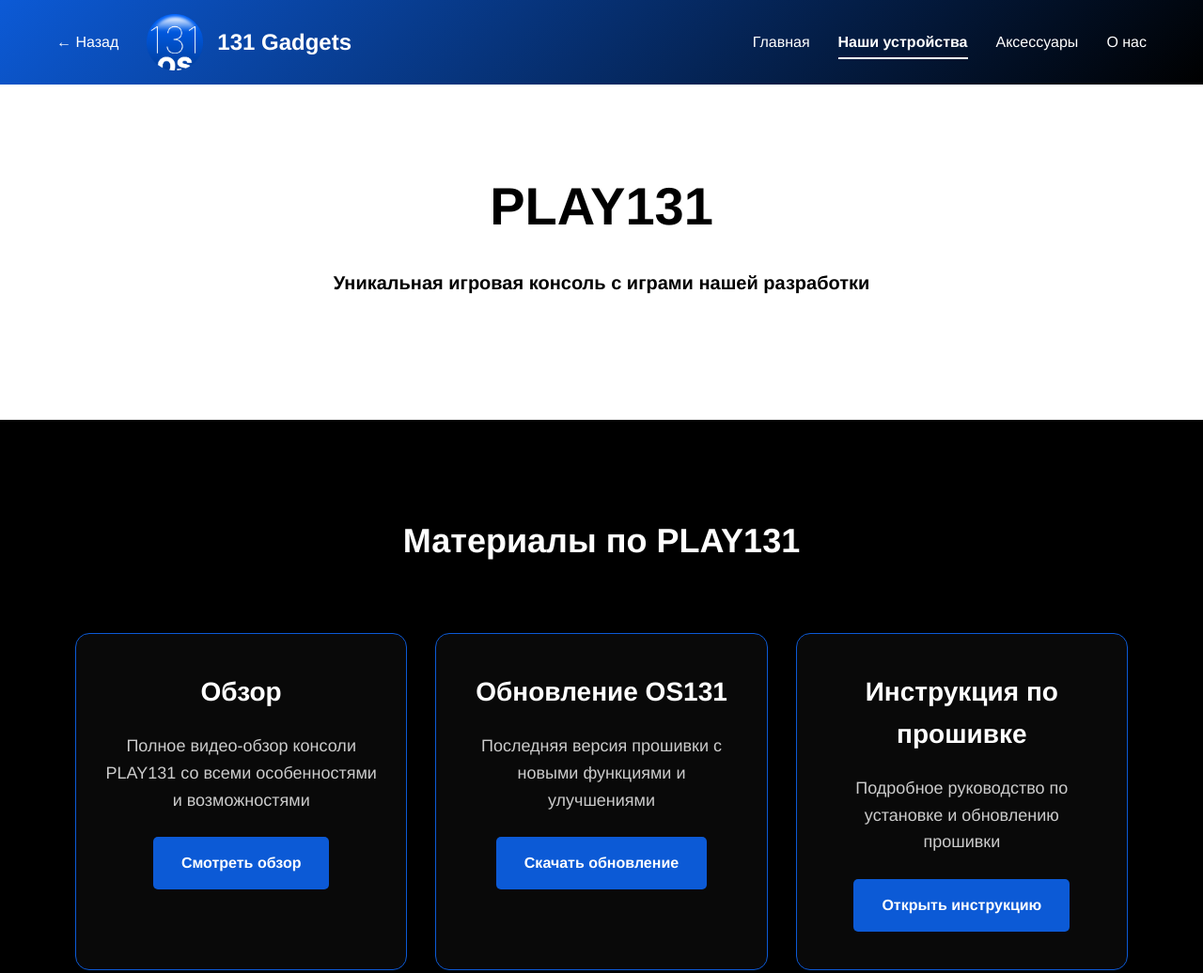
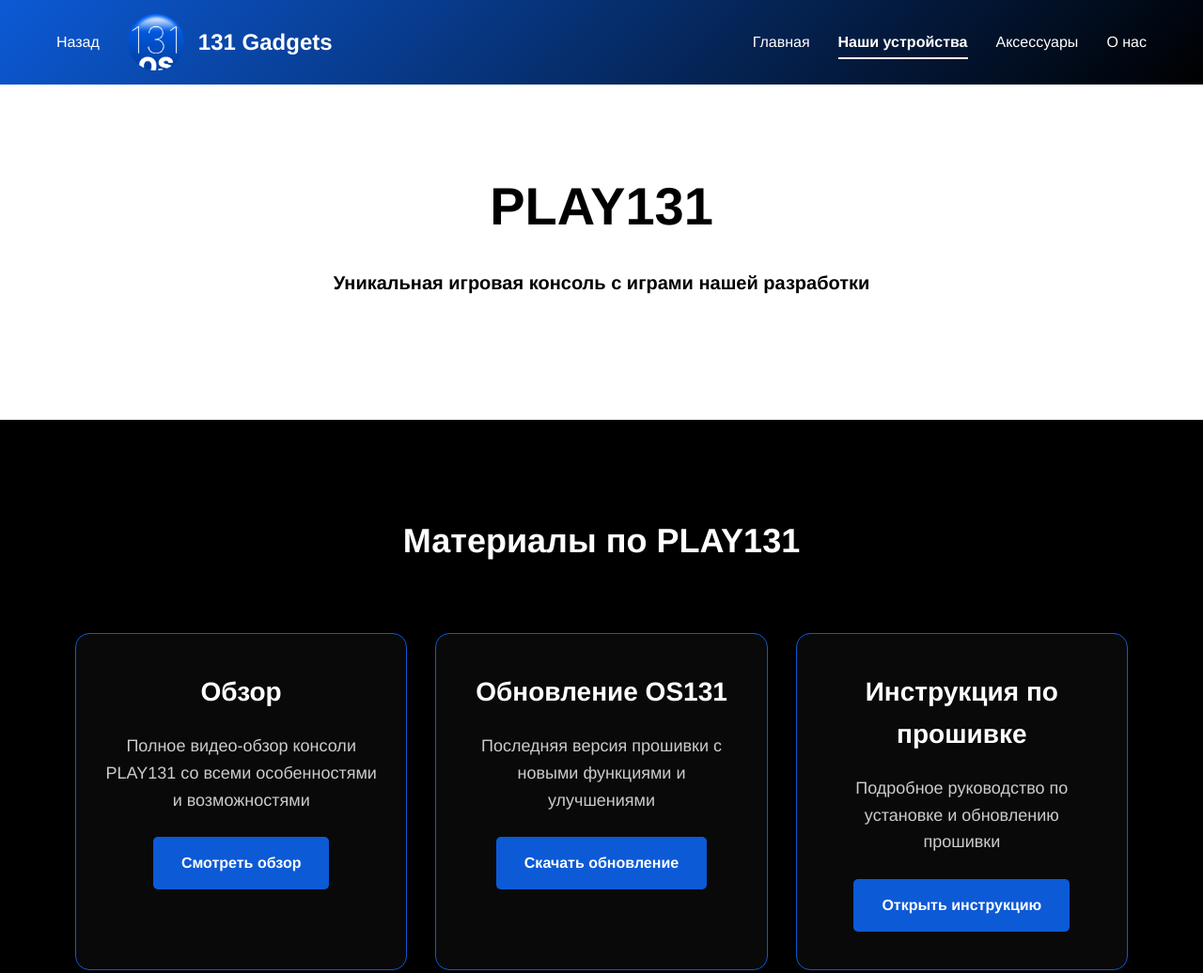
Before and after one commit to Don-Patison/131gadgets, a plain HTML site: page play131.html in a window 1280 px wide. Shown: the top 1036 px of the page at 94% size. Drawn offline with Linux system fonts and the light colour scheme.

Commit message:
Update play131.html

```diff
--- a/play131.html
+++ b/play131.html
@@ -460,7 +460,7 @@
     <header>
         <div class="container nav-container">
             <div class="logo">
-                <a href="devices.html" class="back-button">← Назад</a>
+                <a href="devices.html" class="back-button">Назад</a>
                 <img src="logo.png" alt="131GADGETS Logo" class="logo-image">
                 <div class="logo-text">131 Gadgets</div>
             </div>
```
